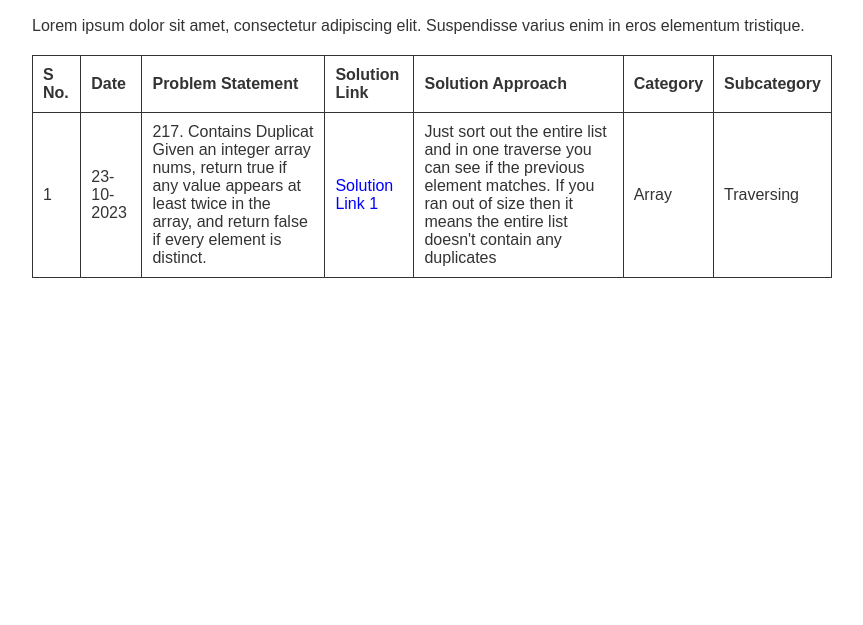
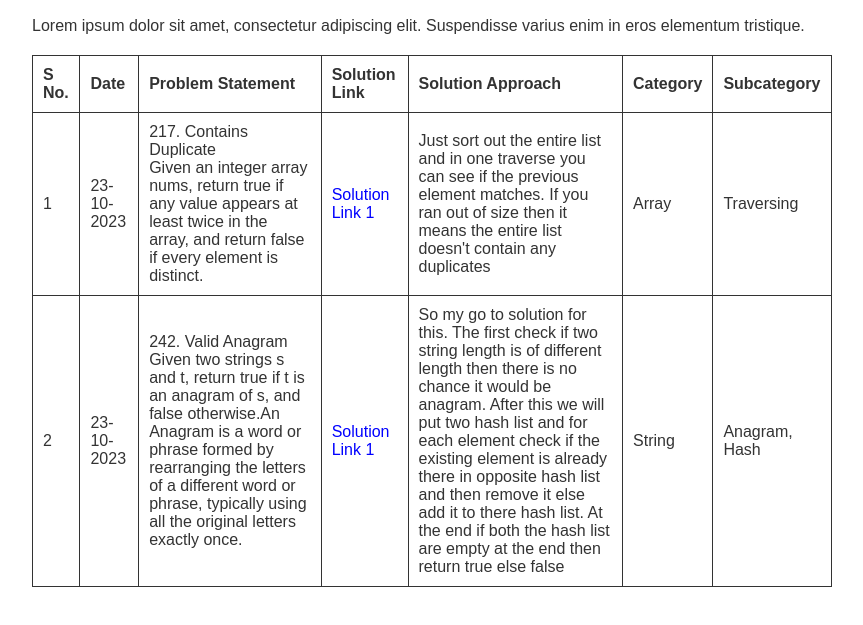
Before and after one commit to Ayoush/ayoush.github.io, a plain HTML site: page index.html in a window 1280 px wide. Shown: the part 67-692 px from the top of the page, without its empty margins (208-1071 px from the left). Drawn offline with Linux system fonts and the light colour scheme.

Commit message:
Added solution for anagram

```diff
--- a/index.html
+++ b/index.html
@@ -23,12 +23,21 @@
             <tr>
                 <td>1</td>
                 <td>23-10-2023</td>
-                <td>217. Contains Duplicat <br> Given an integer array nums, return true if any value appears at least twice in the array, and return false if every element is distinct.</td>
+                <td>217. Contains Duplicate <br> Given an integer array nums, return true if any value appears at least twice in the array, and return false if every element is distinct.</td>
                 <td><a href="https://gist.github.com/Ayoush/93c084bd0ed92e254974cc7dd5e3f870">Solution Link 1</a></td>
                 <td>Just sort out the entire list and in one traverse you can see if the previous element matches. If you ran out of size then it means the entire list doesn't contain any duplicates</td>
                 <td>Array</td>
                 <td>Traversing</td>
             </tr>
+            <tr>
+                <td>2</td>
+                <td>23-10-2023</td>
+                <td>242. Valid Anagram <br> Given two strings s and t, return true if t is an anagram of s, and false otherwise.An Anagram is a word or phrase formed by rearranging the letters of a different word or phrase, typically using all the original letters exactly once.</td>
+                <td><a href="https://gist.github.com/Ayoush/ab3a90412b742fd57fb54de54e232c33">Solution Link 1</a></td>
+                <td>So my go to solution for this. The first check if two string length is of different length then there is no chance it would be anagram. After this we will put two hash list and for each element check if the existing element is already there in opposite hash list and then remove it else add it to there hash list. At the end if both the hash list are empty at the end then return true else false</td>
+                <td>String</td>
+                <td>Anagram, Hash</td>
+            </tr>
         </table>
     </div>
 </body>
```
